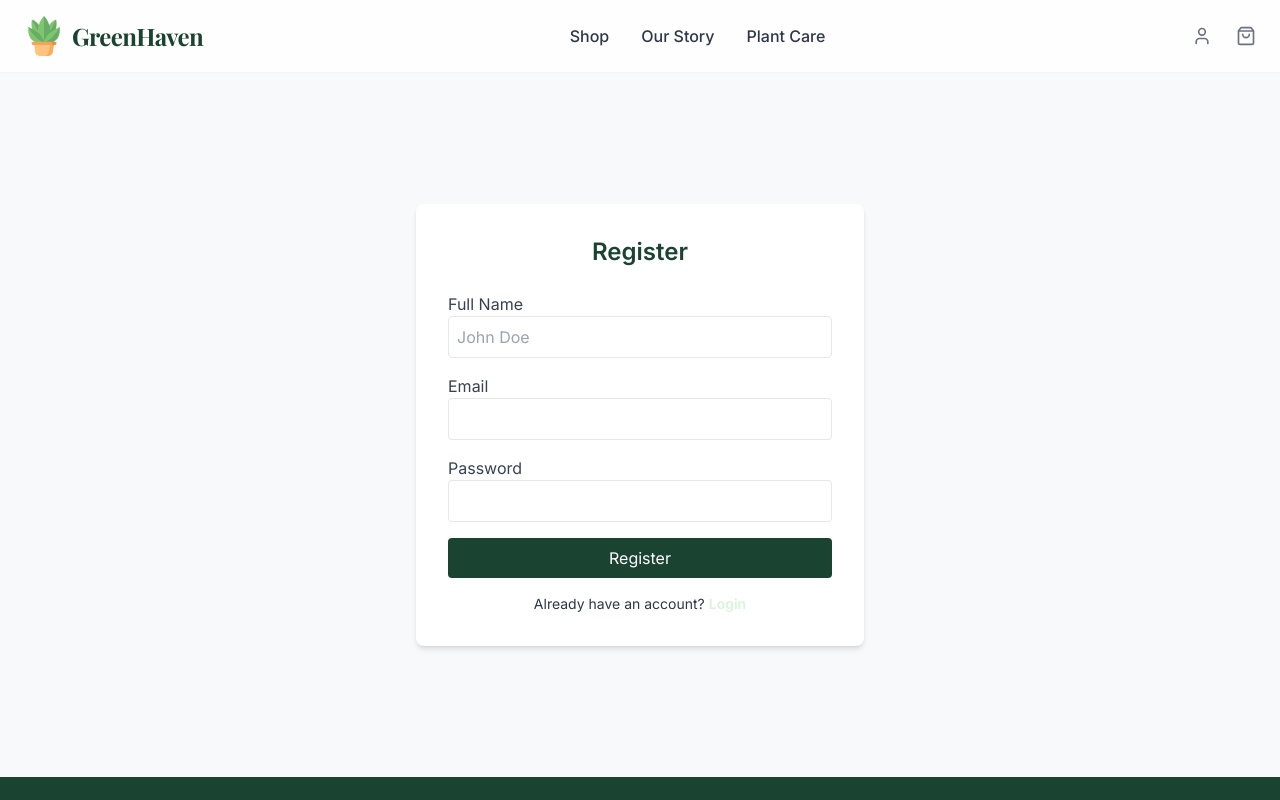
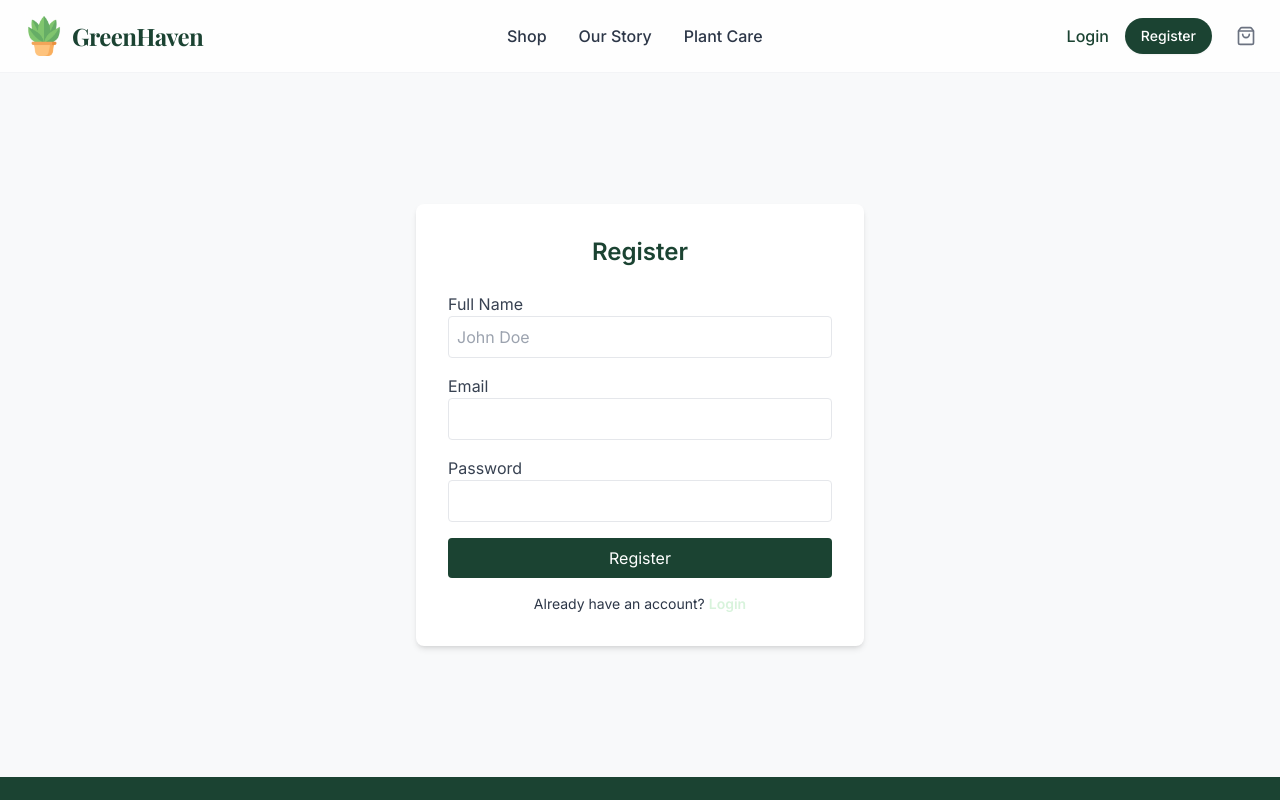
Before and after one commit to romeoantony/GreenHaven, a React (Vite) app in the folder GreenHaven.UI/: page /register in a window 1280 px wide. Shown: the top 800 px of the page. Built offline with nearby package versions, Linux system fonts and the light colour scheme.

Commit message:
Improve Header UI visibility and Registration error handling

```diff
--- a/GreenHaven.UI/src/components/Header.jsx
+++ b/GreenHaven.UI/src/components/Header.jsx
@@ -42,9 +42,14 @@ const Header = () => {
               </Link>
             </div>
           ) : (
-            <Link to="/login" className="text-gray-500 hover:text-primary transition-colors">
-              <User size={20} />
-            </Link>
+            <div className="flex items-center gap-4">
+              <Link to="/login" className="text-primary font-medium hover:text-highlight transition-colors">
+                Login
+              </Link>
+              <Link to="/register" className="bg-primary text-white px-4 py-2 rounded-full hover:bg-opacity-90 transition-all shadow-sm text-sm font-medium">
+                Register
+              </Link>
+            </div>
           )}
           <button
             className="relative text-gray-500 hover:text-primary transition-colors group"
--- a/GreenHaven.UI/src/pages/RegisterPage.jsx
+++ b/GreenHaven.UI/src/pages/RegisterPage.jsx
@@ -26,7 +26,11 @@ const RegisterPage = () => {
       });
       navigate('/login');
     } catch (err) {
-      setError('Registration failed. Try again.');
+      setError(
+        Array.isArray(err.response?.data)
+          ? err.response.data[0].description
+          : (err.response?.data?.title || 'Registration failed. Try again.')
+      );
     }
   };
 
```
